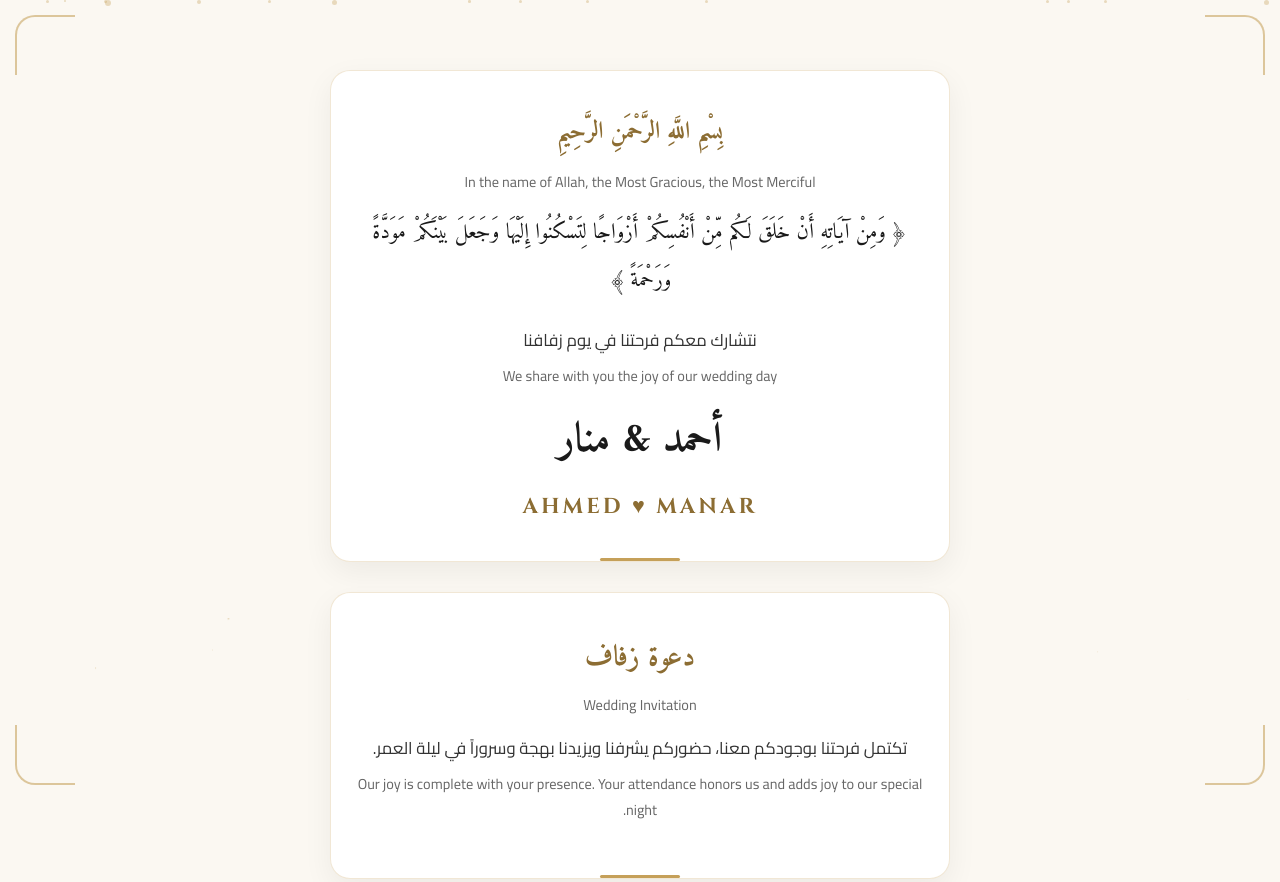
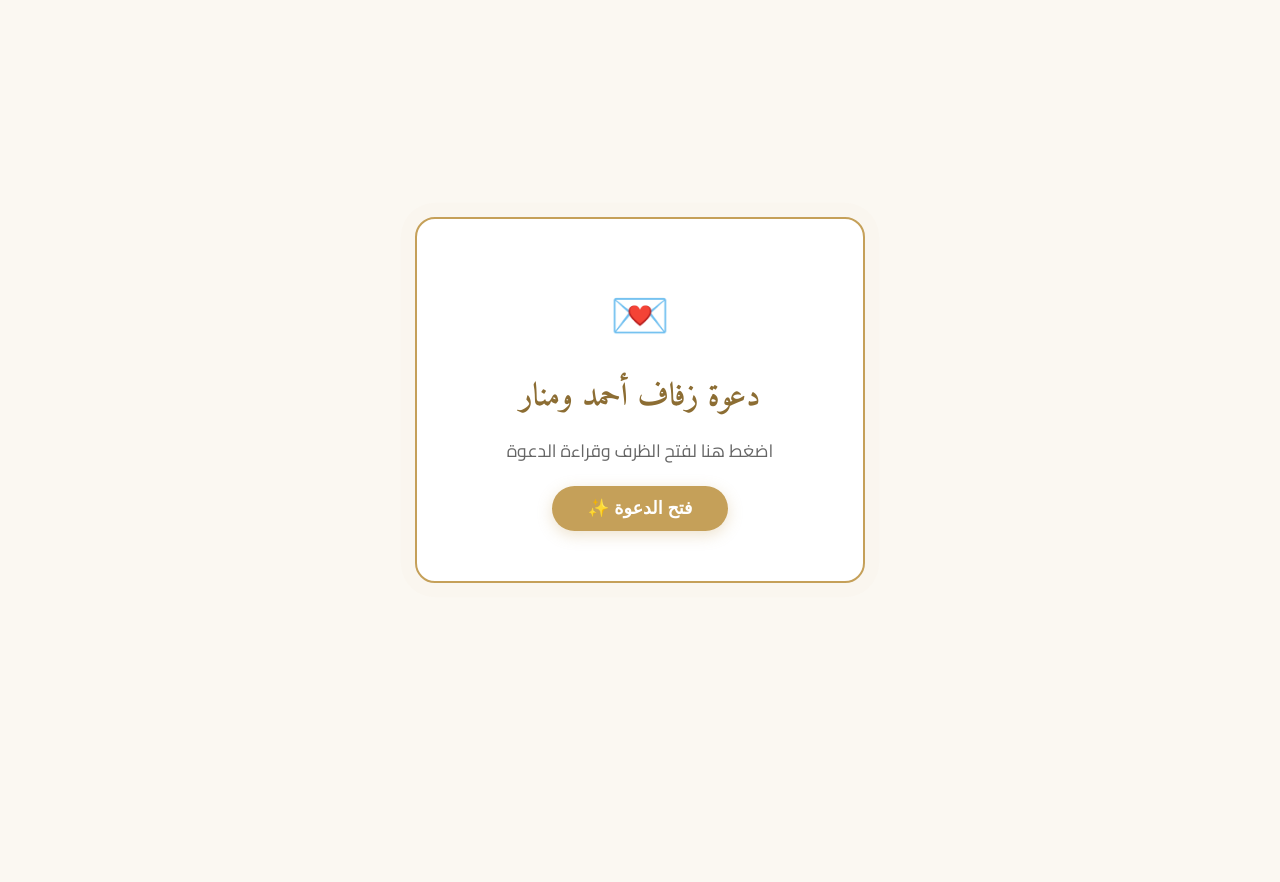
Before and after one commit to khaled2005altaroty-art/ahmed-wedding-card, a plain HTML site: page index.html in a window 1280 px wide. Shown: the top 882 px of the page. After the commit the page ends 800 px from the top, so only its background shows below. Drawn offline with Linux system fonts and the light colour scheme.

Commit message:
Update index.html

```diff
--- a/index.html
+++ b/index.html
@@ -1,4 +1,3 @@
-
 <!DOCTYPE html>
 <html lang="ar" dir="rtl">
 <head>
@@ -18,28 +17,36 @@
             position: relative;
         }
 
-        #particles-container {
-            position: fixed; top: 0; left: 0; width: 100%; height: 100%; pointer-events: none; z-index: 0;
+        /* شاشة الظرف المغلق */
+        #envelope-screen {
+            position: fixed; top: 0; left: 0; width: 100%; height: 100%;
+            background: #fbf8f2; display: flex; justify-content: center; align-items: center;
+            z-index: 9999; transition: opacity 0.8s ease, visibility 0.8s ease;
         }
-        .particle {
-            position: absolute; background: #c5a059; border-radius: 50%; opacity: 0.35; animation: floatUp 15s infinite linear;
+        .envelope-box {
+            background: #ffffff; padding: 50px 30px; border-radius: 20px;
+            box-shadow: 0 15px 35px rgba(0,0,0,0.1); border: 2px solid #c5a059;
+            max-width: 450px; width: 90%; cursor: pointer;
+            animation: pulseGlow 2s infinite;
         }
-        @keyframes floatUp {
-            0% { transform: translateY(100vh) scale(0); opacity: 0; }
-            20% { opacity: 0.5; } 80% { opacity: 0.5; }
-            100% { transform: translateY(-10vh) scale(1.5); opacity: 0; }
+        @keyframes pulseGlow {
+            0% { box-shadow: 0 0 0 0 rgba(197, 160, 89, 0.4); }
+            70% { box-shadow: 0 0 0 15px rgba(197, 160, 89, 0); }
+            100% { box-shadow: 0 0 0 0 rgba(197, 160, 89, 0); }
         }
+        .envelope-box h2 { font-family: 'Amiri', serif; font-size: 2rem; color: #8c6d33; margin-bottom: 10px; }
+        .envelope-box p { color: #666; font-size: 1.1rem; margin-bottom: 20px; }
+        .open-btn {
+            background: #c5a059; color: #fff; border: none; padding: 12px 35px;
+            font-size: 1.1rem; font-weight: bold; border-radius: 30px; cursor: pointer;
+            box-shadow: 0 4px 15px rgba(197,160,89,0.3); transition: transform 0.2s;
+        }
+        .open-btn:hover { transform: scale(1.05); }
 
-        .corner-decoration {
-            position: fixed; width: 60px; height: 60px; z-index: 999; pointer-events: none; border: 2px solid rgba(197, 160, 89, 0.7); opacity: 0.8;
-        }
-        .top-left { top: 15px; left: 15px; border-right: none; border-bottom: none; border-top-left-radius: 20px; }
-        .top-right { top: 15px; right: 15px; border-left: none; border-bottom: none; border-top-right-radius: 20px; }
-        .bottom-left { bottom: 15px; left: 15px; border-right: none; border-top: none; border-bottom-left-radius: 20px; }
-        .bottom-right { bottom: 15px; right: 15px; border-left: none; border-top: none; border-bottom-right-radius: 20px; }
-
+        /* محتوى الدعوة الأساسي */
         .main-content {
             max-width: 650px; margin: 0 auto; padding: 40px 15px; position: relative; z-index: 2;
+            display: none; /* مخفي لحين فتح الظرف */
         }
         section {
             background: #ffffff; margin: 30px 0; padding: 40px 25px; border-radius: 20px;
@@ -64,19 +71,34 @@
         .countdown-box span { display: block; font-size: 1.5rem; font-weight: 700; color: #8c6d33; }
         .countdown-box small { font-size: 0.75rem; color: #555555; }
 
-        @media (max-width: 600px) { .corner-decoration { width: 40px; height: 40px; } }
+        /* زر الموسيقى الثابت */
+        #music-control {
+            position: fixed; bottom: 20px; left: 20px; background: #c5a059; color: #ffffff; border: 2px solid #fff; padding: 8px 16px; border-radius: 25px; font-size: 0.95rem; font-weight: bold; cursor: pointer; z-index: 1000; box-shadow: 0 4px 15px rgba(0,0,0,0.2); display: none; align-items: center; gap: 8px;
+        }
     </style>
 </head>
 <body>
 
-    <div class="corner-decoration top-left"></div>
-    <div class="corner-decoration top-right"></div>
-    <div class="corner-decoration bottom-left"></div>
-    <div class="corner-decoration bottom-right"></div>
+    <!-- شاشة الظرف -->
+    <div id="envelope-screen">
+        <div class="envelope-box" onclick="openInvitation()">
+            <div style="font-size: 3rem; margin-bottom: 10px;">💌</div>
+            <h2>دعوة زفاف أحمد ومنار</h2>
+            <p>اضغط هنا لفتح الظرف وقراءة الدعوة</p>
+            <button class="open-btn">فتح الدعوة ✨</button>
+        </div>
+    </div>
 
-    <div id="particles-container"></div>
+    <!-- ملف الصوت الخلفي (رابط موسيقى هادئة ورومانسية) -->
+    <audio id="wedding-audio" loop preload="auto">
+        <source src="https://www.bensound.com/bensound-music/bensound-tenderness.mp3" type="audio/mpeg">
+    </audio>
 
-    <div class="main-content">
+    <button id="music-control" onclick="toggleMusic()">
+        <span id="music-icon">⏸️</span> <span id="music-text">إيقاف الموسيقى</span>
+    </button>
+
+    <div class="main-content" id="mainContent">
 
         <section>
             <div class="basmala">بِسْمِ اللَّهِ الرَّحْمَنِ الرَّحِيمِ</div>
@@ -143,21 +165,43 @@
     </div>
 
     <script>
-        function createParticles() {
-            const container = document.getElementById('particles-container');
-            for (let i = 0; i < 30; i++) {
-                let particle = document.createElement('div');
-                particle.className = 'particle';
-                let size = Math.random() * 4 + 2;
-                particle.style.width = size + 'px';
-                particle.style.height = size + 'px';
-                particle.style.left = Math.random() * 100 + 'vw';
-                particle.style.animationDuration = (Math.random() * 10 + 10) + 's';
-                particle.style.animationDelay = (Math.random() * 10) + 's';
-                container.appendChild(particle);
+        const audio = document.getElementById("wedding-audio");
+        const musicText = document.getElementById("music-text");
+        const musicIcon = document.getElementById("music-icon");
+        let isMusicPlaying = false;
+
+        function openInvitation() {
+            // إخفاء الظرف وإظهار الدعوة
+            const env = document.getElementById("envelope-screen");
+            env.style.opacity = '0';
+            setTimeout(() => {
+                env.style.display = 'none';
+                document.getElementById("mainContent").style.display = 'block';
+                document.getElementById("music-control").style.display = 'flex';
+            }, 800);
+
+            // تشغيل الموسيقى فور فتح الظرف
+            audio.play().then(() => {
+                isMusicPlaying = true;
+                musicText.innerText = "إيقاف الموسيقى";
+                musicIcon.innerText = "⏸️";
+            }).catch(e => {
+                console.log("Audio autoplay prevented");
+            });
+        }
+
+        function toggleMusic() {
+            if (isMusicPlaying) {
+                audio.pause();
+                musicText.innerText = "تشغيل الموسيقى";
+                musicIcon.innerText = "🎵";
+            } else {
+                audio.play();
+                musicText.innerText = "إيقاف الموسيقى";
+                musicIcon.innerText = "⏸️";
             }
+            isMusicPlaying = !isMusicPlaying;
         }
-        createParticles();
 
         const weddingDate = new Date("Dec 1, 2026 18:00:00").getTime();
         setInterval(function() {
```
